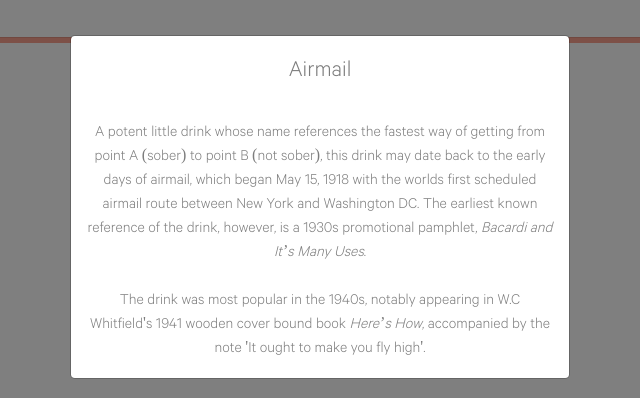
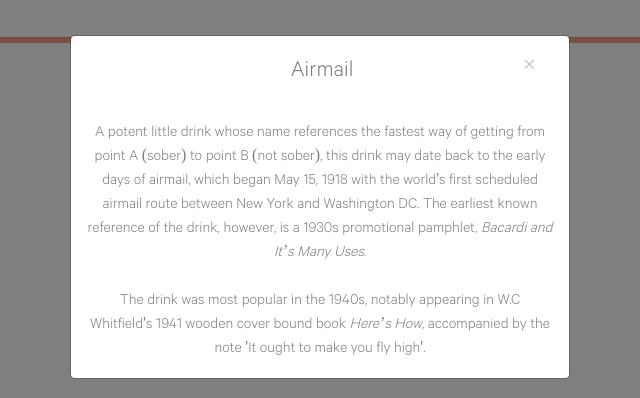
Before and after one commit to admonaghan/cactus-club, a plain HTML site: page index.html in a window 1280 px wide. Both pictures are taken after a click on the link "Airmail". Shown: the part 193-591 px from the top of the page, 320-960 px from the left. Drawn offline with nearby package versions, Linux system fonts and the light colour scheme.

Commit message:
minor formatting, added x closeout of modals

```diff
--- a/index.html
+++ b/index.html
@@ -109,7 +109,15 @@
           <div class="modal-dialog modal-dialog-centered">
             <div class="modal-content">
               <div class="modal-header text-center">
-                <h4 class="modal-title w-100" id="exampleModalLabel"></h4>
+                <div class="col-1"></div>
+                <div class="col">
+                    <h4 class="modal-title w-100" id="exampleModalLabel"></h4>
+                </div>
+                <div class="col-1">
+                  <button type="button" class="close" data-dismiss="modal" aria-label="Close">
+                      <h4 aria-hidden="true">&times;</h4>
+                  </button>
+                </div>
               </div>
               <div class="modal-body text-center">
               </div>
@@ -129,7 +137,7 @@
                 "ingredients": "Aged Rum, Lemon Juice, Simple Syrup, Champagne",
                 "glass": "Stem Glass",
                 "description": "A potent little drink whose name references the fastest way of getting from point A (sober) \
-                to point B (not sober), this drink may date back to the early days of airmail, which began May 15, 1918 with the worlds first scheduled airmail route between New York and Washington DC. \
+                to point B (not sober), this drink may date back to the early days of airmail, which began May 15, 1918 with the world's first scheduled airmail route between New York and Washington DC. \
                 The earliest known reference of the drink, however, is a 1930s promotional pamphlet, <i>Bacardi and It’s Many Uses</i>. <br> <br> \
                 The drink was most popular in the 1940s, notably appearing in W.C Whitfield's 1941 wooden cover bound book <i>Here’s How</i>, accompanied by the note 'It ought to make you fly high'."
             },
@@ -137,7 +145,7 @@
                 "name": "Antique Fizz",
                 "ingredients": "Treaty Oak Antique Gin, Lemon Juice, Lime Juice, Lavender Simple Syrup",
                 "glass": "Stem Glass",
-                "description": "A delicious concoction (and cousin to the Gin Fizz) from the Treaty Oak Distillery in Dripping Springs, TX, this cocktail uses their Waterloo Antique Gin in place of regular gin. \
+                "description": "A delicious concoction (and cousin to the Gin Fizz) from the Treaty Oak Distillery in Dripping Springs, TX, this cocktail uses their Waterloo Antique Gin in place of regular gin.<br><br>\
                 Waterloo Antique Gin spends two years in first-use, medium-char American oak barrels to develop rich wood flavors that compliment the botanical backbone of their gin. \
                 (i.e. it’s gin that thinks it bourbon)."
             },
@@ -148,8 +156,8 @@
                 "description": "Once dubbed 'the most powerful drink in the world', \
                 the French 75 got its name from the fast-firing, accurate French field gun that had become an icon of victory in the American coverage of World War I. <br><br> \
                 The French 75 as we know it first appeared in print in 1927, at the height of Prohibition, \
-                in a bootlegger-friendly volume called <i>Here’s How!</i>, put out by a New York humor magazine. \
-                By the 1930’s, the drink was everywhere. The elixir has the distinction of being the only classic born in America during the dry period."
+                in a bootlegger-friendly volume called <i>Here’s How!</i> put out by a New York humor magazine. \
+                By the 1930s, the drink was everywhere. The elixir has the distinction of being the only classic born in America during the dry period of Prohibition."
             },
             {
                 "name": "The Last Word",
@@ -171,7 +179,7 @@
                 "name": "Kollar",
                 "ingredients": "Gin, Green Chartreuse, Lemon Juice, Egg White, Simple Syrup, Angostora Bitters",
                 "glass": "Stem Glass",
-                "description": "Earthy, tarte, and smooth. While not a classic cocktail, it’s a classic in our book."
+                "description": "Earthy, tart, and smooth. While not a classic cocktail, it’s a classic in our book."
             },
             {
                 "name": "Sazerac",
```
